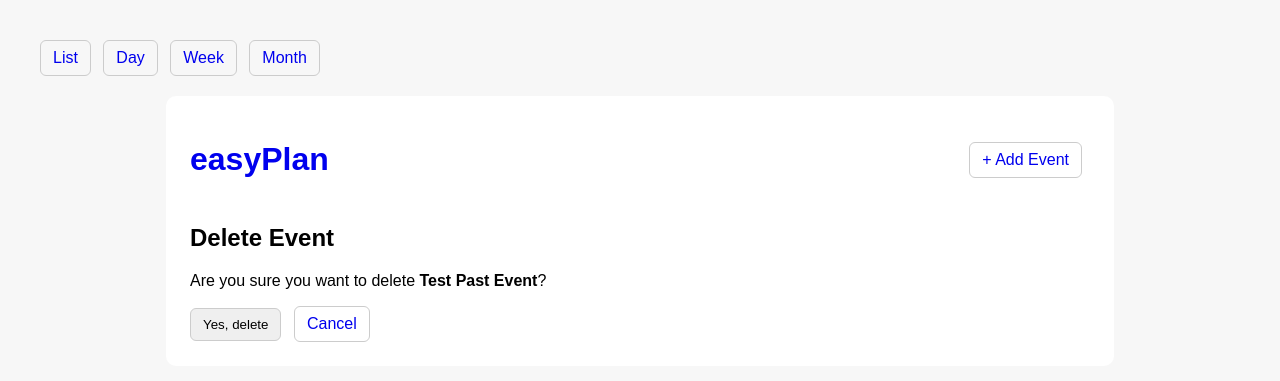
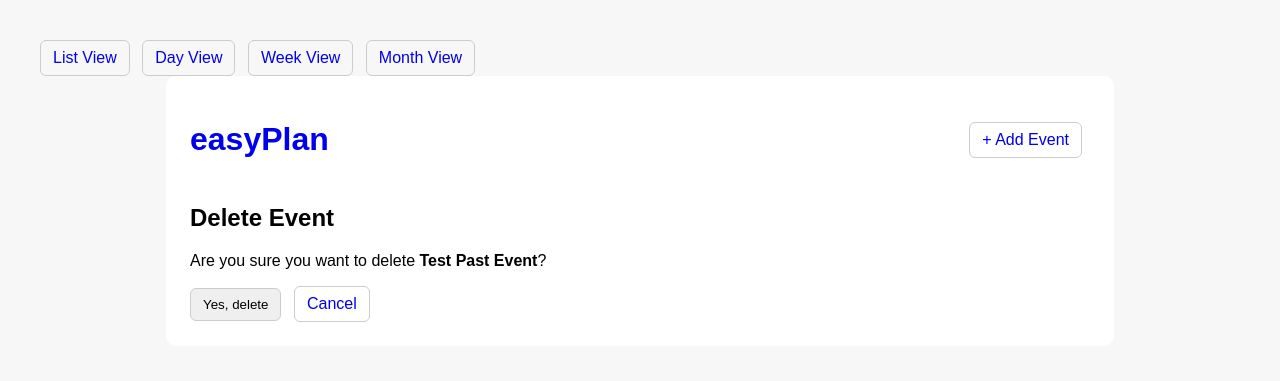
Before and after one commit to jalen-hobbs/CSCI4830-TechExercise, a Django app: page /event/5/delete/ in a window 1280 px wide. Shown: the top 381 px of the page. Run offline with Django 5.2, Linux system fonts and the light colour scheme; data comes from the database, SQL or seed files in the repository.

Commit message:
Added context processors to find today's date.

```diff
--- a/calendarplanner/settings.py
+++ b/calendarplanner/settings.py
@@ -63,6 +63,7 @@ TEMPLATES = [
                 'django.template.context_processors.request',
                 'django.contrib.auth.context_processors.auth',
                 'django.contrib.messages.context_processors.messages',
+                'events.context_processors.today_date',
             ],
         },
     },
--- /dev/null
+++ b/events/context_processors.py
@@ -0,0 +1,6 @@
+from django.utils import timezone
+
+def today_date(request):
+    return {
+        "today": timezone.localdate()
+    }
--- a/events/templates/events/base.html
+++ b/events/templates/events/base.html
@@ -4,11 +4,23 @@
     <meta charset="UTF-8">
     <meta name="viewport" content="width=device-width, initial-scale=1.0">
     <title>easyPlan</title>
-    <div style="margin-bottom:20px;">
-        <a class="btn" href="{% url 'event_list' %}">List</a>
-        <a class="btn" href="/calendar/day/2026/3/18/">Day</a>
-        <a class="btn" href="/calendar/week/2026/3/18/">Week</a>
-        <a class="btn" href="/calendar/month/2026/3/">Month</a>
+    <div class="nav-links">
+        <a class="btn" href="{% url 'event_list' %}">List View</a>
+
+        <a class="btn"
+           href="{% url 'day_view' today.year today.month today.day %}">
+           Day View
+        </a>
+
+        <a class="btn"
+           href="{% url 'week_view' today.year today.month today.day %}">
+           Week View
+        </a>
+
+        <a class="btn"
+           href="{% url 'month_view' today.year today.month %}">
+           Month View
+        </a>
     </div>
     <style>
         body {
```
